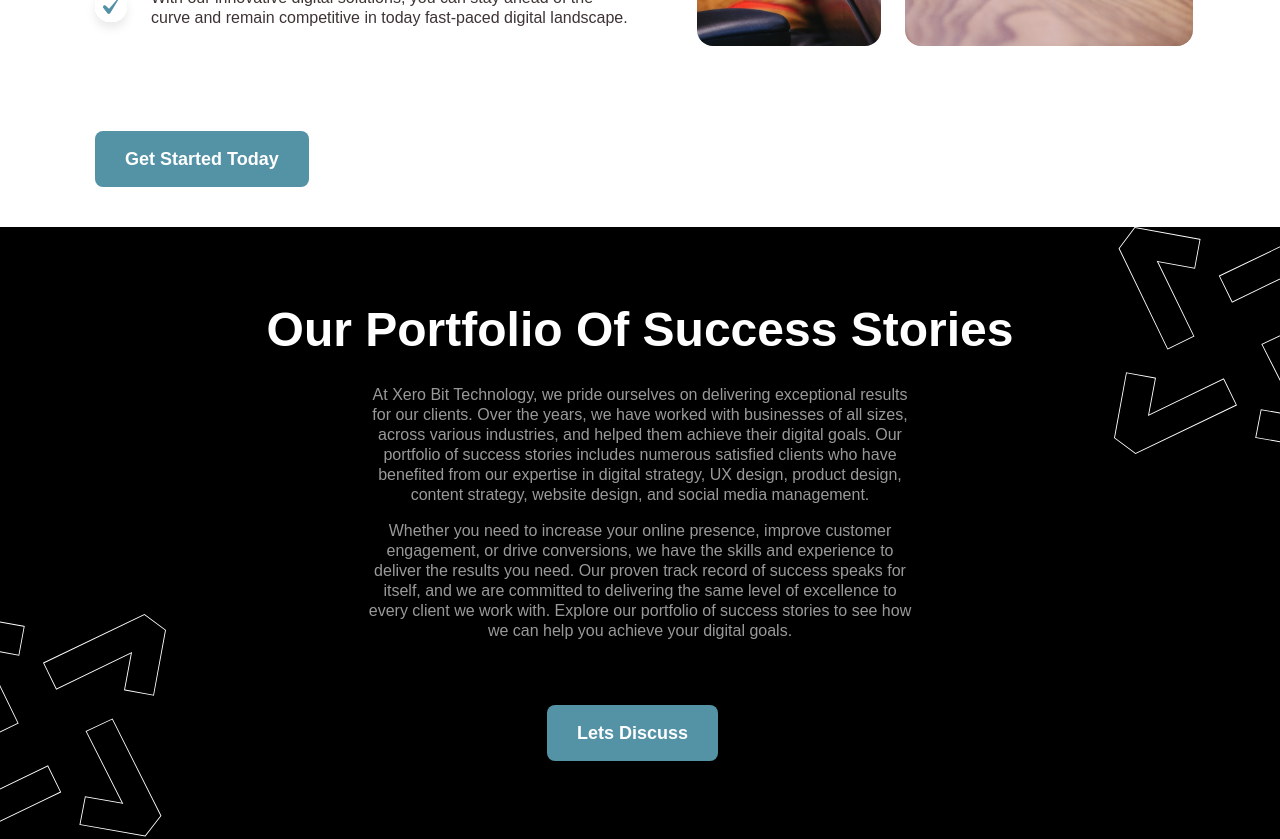
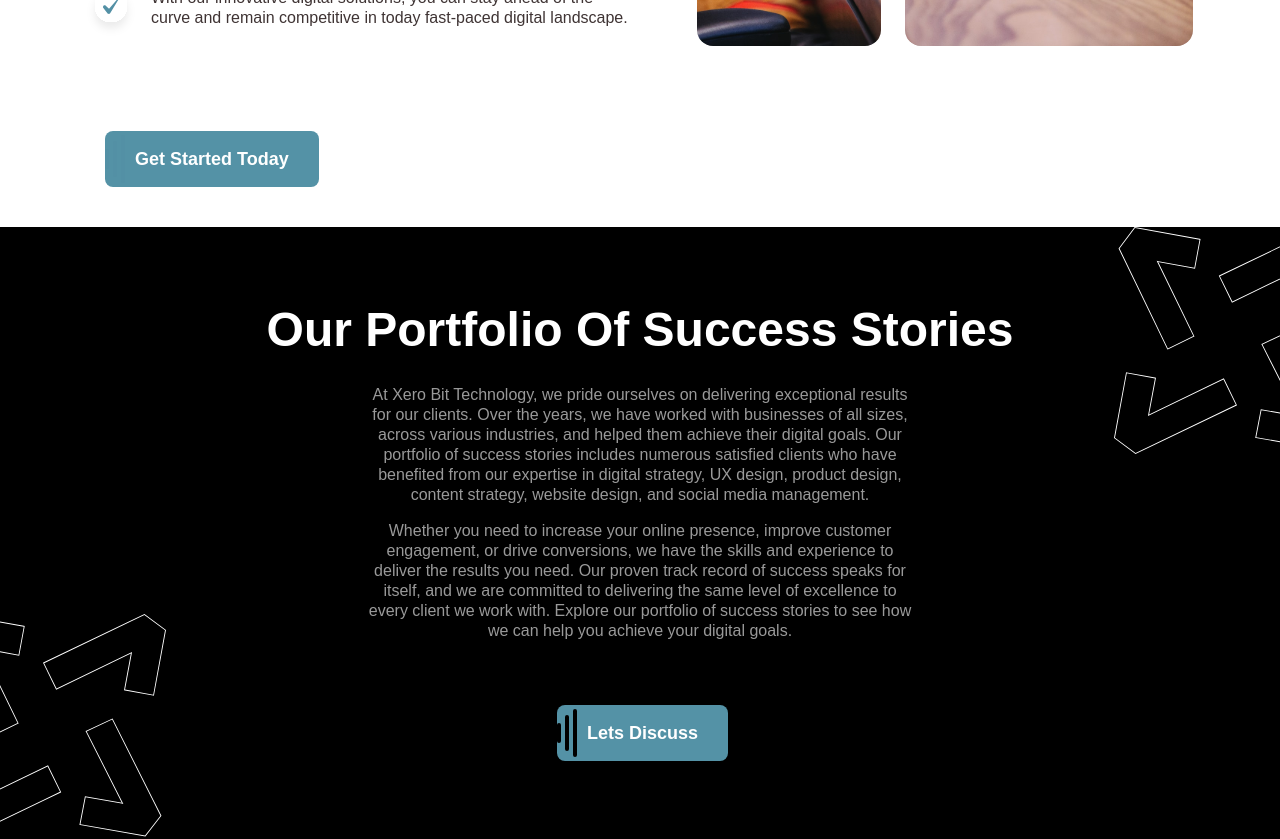
Before and after one commit to bilal060/xeroBitTechnology, a Next.js app: page /aboutus in a window 1280 px wide. Shown: the part 980-1819 px from the top of the page. Built offline with nearby package versions, Linux system fonts and the light colour scheme.

Commit message:
Add Bouncing Animation

```diff
--- a/styles/globals.css
+++ b/styles/globals.css
@@ -234,9 +234,11 @@ a {
 .mt-32px {
 	margin-top: 32px !important;
 }
+
 .mb-32px {
 	margin-bottom: 32px !important;
 }
+
 .pt-32px {
 	padding-top: 32px !important;
 }
@@ -806,10 +808,12 @@ select {
 .project-details:nth-child(odd) {
 	background: rgba(83, 144, 165, 0.05);
 }
-.project-details .border-top{
+
+.project-details .border-top {
 	border-top: 2px solid #3f34344d !important;
 }
-.project-details img{
+
+.project-details img {
 	height: 490px !important;
 }
 
@@ -1269,7 +1273,7 @@ select {
 
 .button.button--shikoba {
 	padding: 0 5px 0 10px;
-	overflow: hidden;
+	/* overflow: hidden; */
 	border: 0;
 	background-color: transparent;
 	outline: 0;
@@ -1282,61 +1286,78 @@ select {
 
 .button--shikoba>span {
 	display: inline-block;
-	-webkit-transform: translate3d(0px, 0, 0);
-	transform: translate3d(-10px, 0, 0);
-	-webkit-transition: -webkit-transform 0.5s;
-	transition: transform 0.5s;
 	-webkit-transition-timing-function: cubic-bezier(0.36, 0.07, 0.19, 0.97);
 	transition-timing-function: cubic-bezier(0.36, 0.07, 0.19, 0.97);
 }
 
+.button--shikoba {
+	position: relative;
+}
+
+.button--shikoba .bar-icon {
+	position: absolute;
+}
+
 .button--shikoba:hover .bar-icon {
-	display: block;
-	animation: icon-shake 1s cubic-bezier(0.36, 0.07, 0.19, 0.97) both;
-	transform: translate3d(0, 0, 0);
-	perspective: 1000px;
+	animation-name: icon-shake;
+	animation-duration: 0.5s;
+	animation-timing-function: ease;
 }
 
 @keyframes icon-shake {
 
-	10%,
-	20% {
-		transform: translate3d(-2px, 0, 0);
-		transform: scaleY(1.2);
+	0% {
+		transform: scale(0);
 	}
 
-	20%,
 	30% {
-		transform: scaleY(1);
+		transform: scale(1);
 	}
 
-	20%,
+	50% {
+		transform: scale(0.6);
+	}
+
+	70% {
+		transform: scale(1);
+	}
+
+	90% {
+		transform: scale(0.7);
+	}
+
 	100% {
-		transform: translate3d(4px, 0, 0);
-		transform: scaleY(1);
-		-webkit-transform: translate3d(4px, 0, 0);
-		-moz-transform: translate3d(4px, 0, 0);
-		-ms-transform: translate3d(4px, 0, 0);
-		-o-transform: translate3d(4px, 0, 0);
+		transform: scale(1);
 	}
 }
 
 @keyframes btn-shake {
 
-	10%,
-	20% {
-		transform: translate3d(-2px, 0, 0);
+	0% {
+		transform: translateX(0px);
 	}
 
-	20%,
+	30% {
+		transform: translateX(30px);
+	}
+
+	50% {
+		transform: translateX(20px);
+	}
+
+	70% {
+		transform: translateX(30px);
+	}
+
+	90% {
+		transform: translateX(25px);
+	}
+
 	100% {
-		transform: translate3d(4px, 0, 0);
+		transform: translateX(30px);
 	}
 }
 
-.button--shikoba .bar-icon {
-	display: none;
-}
 
 .button--shikoba .button__icon {
 	position: absolute;
@@ -1352,9 +1373,8 @@ select {
 
 .button--shikoba:hover .button__icon,
 .button--shikoba:hover>span {
-	-webkit-transform: translate3d(0, 0, 0);
-	transform: translate3d(0, 0, 0);
-	animation: btn-shake 1s cubic-bezier(0.36, 0.07, 0.19, 0.97) both;
+	transform: translateX(30px);
+	animation: btn-shake 0.4s ease;
 }
 
 .img-right-contianer-out {
```
